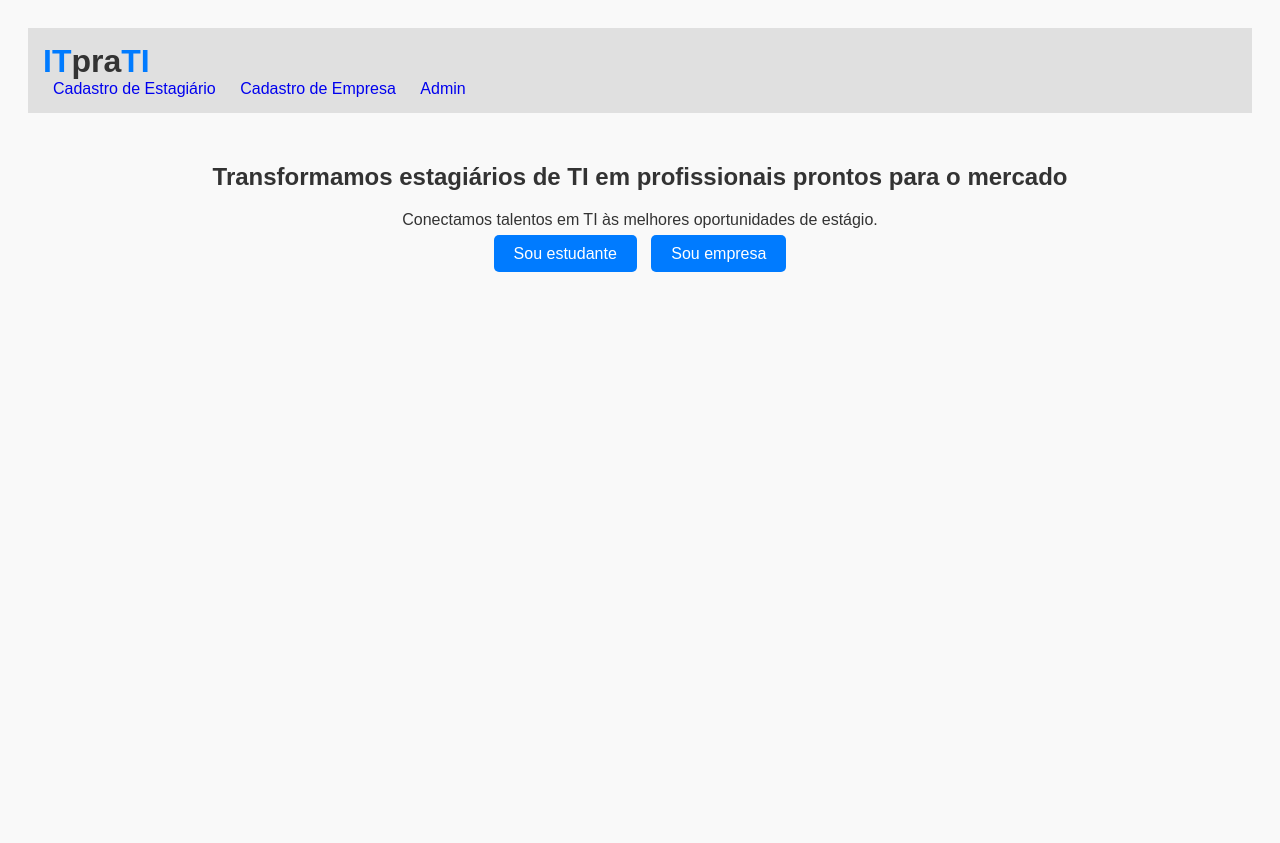
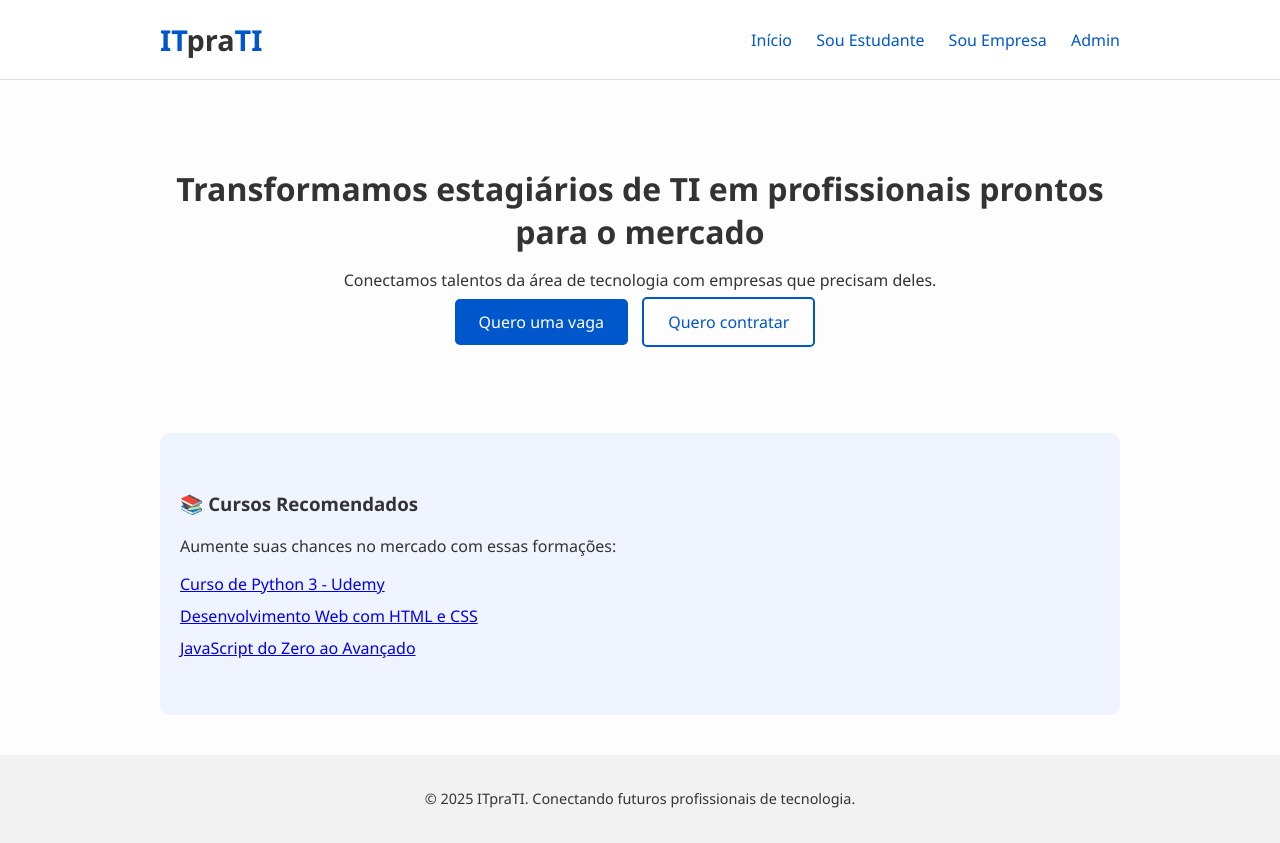
Before and after one commit to Valenapizzato/itprati, a Flask app: page / in a window 1280 px wide. Before the commit the page ends 272 px from the top, so only its background shows below. Run offline with Flask 3, Linux system fonts and the light colour scheme.

Commit message:
Aplicado novo layout visual estilo Refere

```diff
--- a/static/css/style.css
+++ b/static/css/style.css
@@ -1,37 +1,85 @@
 body {
-    font-family: Arial, sans-serif;
-    background: #f9f9f9;
+    font-family: 'Segoe UI', sans-serif;
+    margin: 0;
+    background: #fdfdfd;
     color: #333;
-    padding: 20px;
+}
+.container {
+    max-width: 960px;
+    margin: 0 auto;
+    padding: 0 15px;
 }
 header {
-    background: #e0e0e0;
-    padding: 15px;
+    background: #ffffff;
+    border-bottom: 1px solid #ddd;
+}
+header .container {
+    display: flex;
+    justify-content: space-between;
+    align-items: center;
+    padding: 20px 0;
 }
 header h1 {
+    font-size: 1.8em;
     margin: 0;
 }
-header .highlight {
-    color: #007BFF;
+.highlight {
+    color: #0057cc;
     font-weight: bold;
 }
 nav a {
-    margin: 0 10px;
+    margin-left: 20px;
     text-decoration: none;
+    color: #0057cc;
+    font-weight: 500;
 }
-.banner {
-    padding: 30px 0;
+.hero {
     text-align: center;
+    padding: 60px 0;
+}
+.hero h2 {
+    font-size: 2em;
+    margin-bottom: 10px;
+}
+.cta-buttons {
+    margin-top: 20px;
 }
 .btn {
-    background: #007BFF;
+    background: #0057cc;
     color: white;
-    padding: 10px 20px;
+    padding: 12px 24px;
+    border-radius: 5px;
     text-decoration: none;
-    margin: 5px;
-    border-radius: 5px;
+    margin-right: 10px;
+}
+.btn-outline {
+    background: transparent;
+    border: 2px solid #0057cc;
+    color: #0057cc;
+}
+.cursos-udemy {
+    background: #f0f4ff;
+    padding: 40px 20px;
+    margin: 40px 0;
+    border-radius: 10px;
+}
+.cursos-udemy ul {
+    list-style: none;
+    padding: 0;
+}
+.cursos-udemy li {
+    margin: 10px 0;
+}
+footer {
+    background: #f2f2f2;
+    text-align: center;
+    padding: 20px 0;
+    font-size: 0.9em;
+    margin-top: 40px;
 }
 .flash {
     color: green;
     font-weight: bold;
+    text-align: center;
+    margin-top: 20px;
 }
--- a/templates/index.html
+++ b/templates/index.html
@@ -2,27 +2,45 @@
 <html lang="pt-br">
 <head>
     <meta charset="UTF-8">
-    <title>ITpraTI</title>
+    <title>ITpraTI - Conectando Talentos de TI</title>
     <link rel="stylesheet" href="{{ url_for('static', filename='css/style.css') }}">
 </head>
 <body>
 <header>
+    <div class="container">
         <h1><span class="highlight">IT</span>pra<span class="highlight">TI</span></h1>
         <nav>
-            <a href="{{ url_for('cadastro_estagiario') }}">Cadastro de Estagiário</a>
-            <a href="{{ url_for('cadastro_empresa') }}">Cadastro de Empresa</a>
+            <a href="{{ url_for('home') }}">Início</a>
+            <a href="{{ url_for('cadastro_estagiario') }}">Sou Estudante</a>
+            <a href="{{ url_for('cadastro_empresa') }}">Sou Empresa</a>
             <a href="{{ url_for('admin') }}">Admin</a>
         </nav>
+    </div>
 </header>
-    <main>
-        <section class="banner">
+<main class="container">
+    <section class="hero">
         <h2>Transformamos estagiários de TI em profissionais prontos para o mercado</h2>
-            <p>Conectamos talentos em TI às melhores oportunidades de estágio.</p>
-            <div>
-                <a class="btn" href="{{ url_for('cadastro_estagiario') }}">Sou estudante</a>
-                <a class="btn" href="{{ url_for('cadastro_empresa') }}">Sou empresa</a>
+        <p>Conectamos talentos da área de tecnologia com empresas que precisam deles.</p>
+        <div class="cta-buttons">
+            <a href="{{ url_for('cadastro_estagiario') }}" class="btn">Quero uma vaga</a>
+            <a href="{{ url_for('cadastro_empresa') }}" class="btn btn-outline">Quero contratar</a>
         </div>
     </section>
+
+    <section class="cursos-udemy">
+        <h3>📚 Cursos Recomendados</h3>
+        <p>Aumente suas chances no mercado com essas formações:</p>
+        <ul>
+            <li><a href="https://www.udemy.com/course/python-3-do-zero-ao-avancado/" target="_blank">Curso de Python 3 - Udemy</a></li>
+            <li><a href="https://www.udemy.com/course/curso-web-html/" target="_blank">Desenvolvimento Web com HTML e CSS</a></li>
+            <li><a href="https://www.udemy.com/course/javascript-do-zero/" target="_blank">JavaScript do Zero ao Avançado</a></li>
+        </ul>
+    </section>
 </main>
+<footer>
+    <div class="container">
+        <p>&copy; 2025 ITpraTI. Conectando futuros profissionais de tecnologia.</p>
+    </div>
+</footer>
 </body>
 </html>
```
Also changed, not shown: templates/dashboard.html (deleted, +0 -24 lines), templates/form_empresa.html (deleted, +0 -25 lines), templates/form_estagiario.html (deleted, +0 -29 lines), templates/login.html (deleted, +0 -21 lines). Lines whose indentation alone changed are shown as unchanged.
